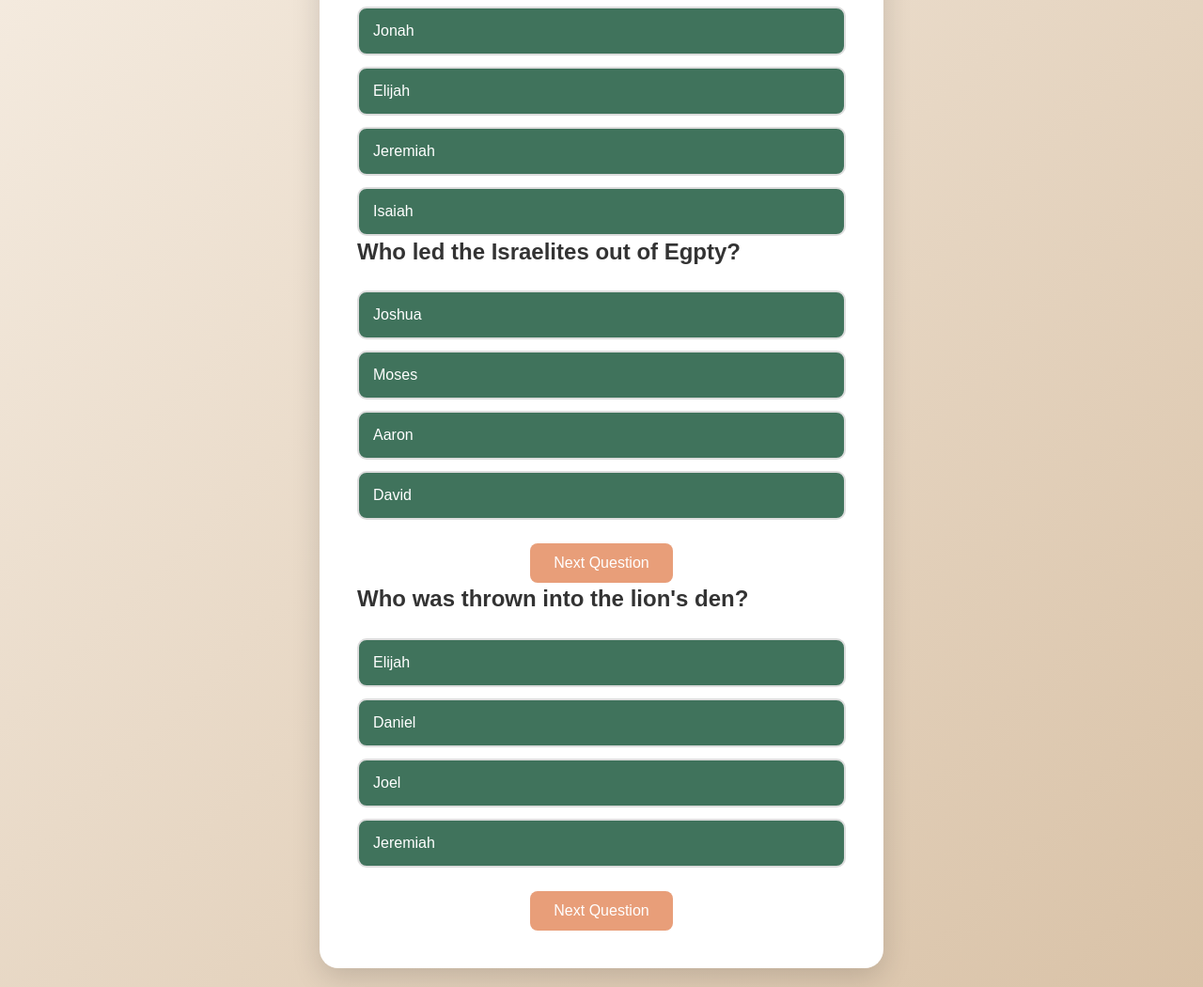
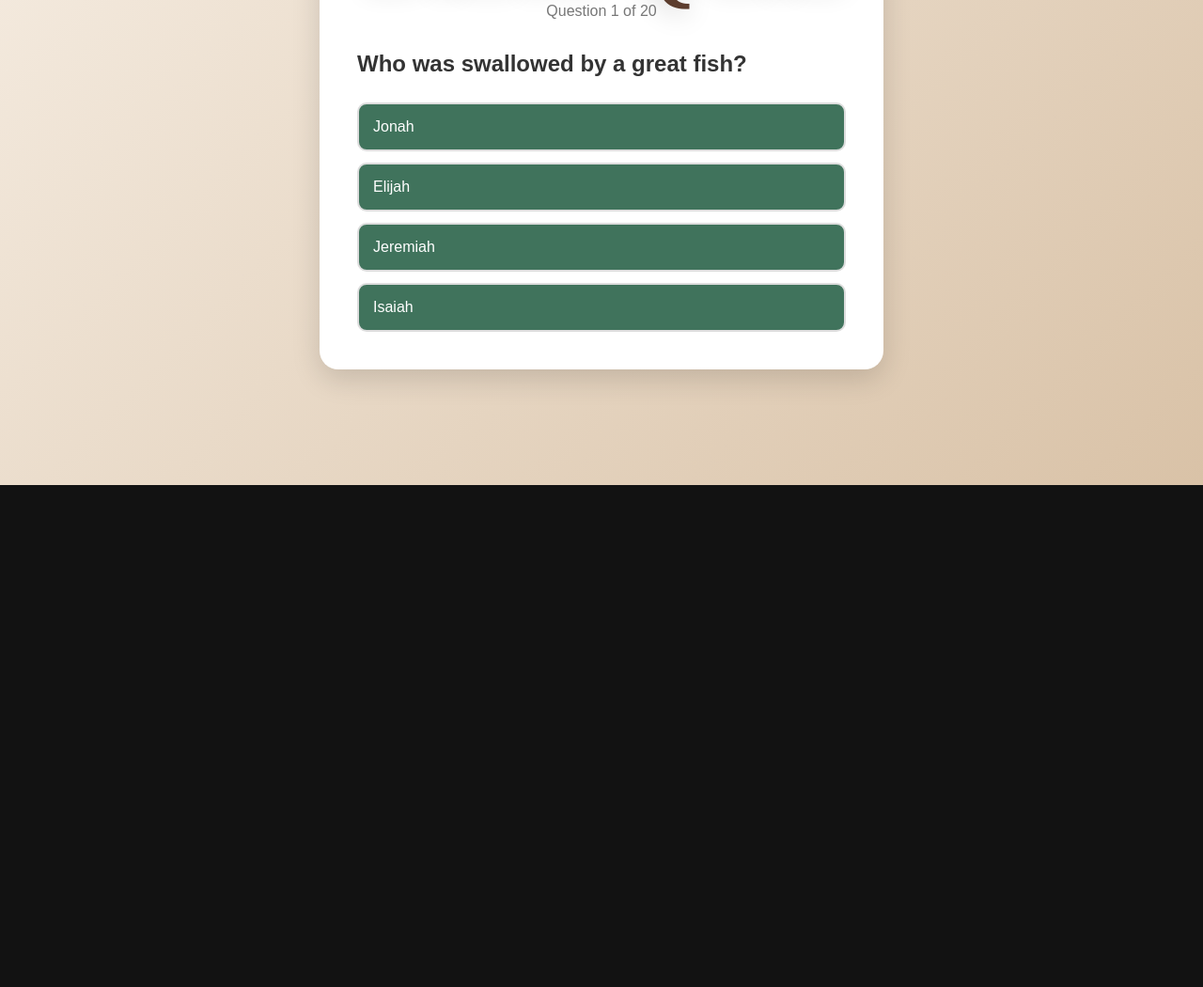
Before and after one commit to Wanele94/bible-quiz, a plain HTML site: page quiz.html in a window 1280 px wide. Shown: the part 284-1334 px from the top of the page at 94% size. After the commit the page ends 800 px from the top, so only its background shows below. Drawn offline with Linux system fonts and the light colour scheme.

Commit message:
updated changes
Final bible quiz website

```diff
--- a/quiz.html
+++ b/quiz.html
@@ -11,42 +11,19 @@
 
     <div class="quiz-container">
 
-        <h1>Bible Quiz</h1>
+    <h1>Bible Quiz</h1>
 
-        <p class="question-number">Question 1 of 10</p>
+    <p class="question-number">Question 1 of 20</p>
 
-        <h2 class="question">
-            Who built the ark?
-        </h2>
+    <h2 class="question">Who built the ark?</h2>
 
-        <div class="answer-buttons">
-            <button class="answer-btn">Abraham</button>
-            <button class="answer-btn">Moses</button>
-            <button class="answer-btn">Noah</button>
-            <button class="answer-btn">David</button>
-        </div>
+    <div class="answer-buttons">
+        <!-- JavaScript will add the answers here -->
+    </div>
 
-        <button class="next-btn">Next Question</button>
+    <button class="next-btn">Next Question</button>
 
-        <h2 class="question"> Who led the Israelites out of Egpty?</h2>
-        <div class="answer-buttons">
-            <button class="answer-btn">Joshua</button>
-            <button class="answer-btn">Moses</button>
-            <button class="answer-btn">Aaron</button>
-            <button class="answer-btn">David</button>
-        </div>
-        <button class="next-btn">Next Question</button>
-
-        <h2 class="question">Who was thrown into the lion's den?</h2>
-         <div class="answer-buttons">
-            <button class="answer-btn">Elijah</button>
-            <button class="answer-btn">Daniel</button>
-            <button class="answer-btn">Joel</button>
-            <button class="answer-btn">Jeremiah</button>
-         </div>
-         <button class="next-btn">Next Question</button>
-
-    </div>
+</div>
  <script src="script.js"></script>
 </body>
 </html>
--- a/style.css
+++ b/style.css
@@ -408,3 +408,8 @@ h1 {
 .next-btn:active {
     transform: scale(0.98);
 }
+
+.answer-btn:active,
+.next-btn:active {
+    transform: scale(0.98);
+}
```
